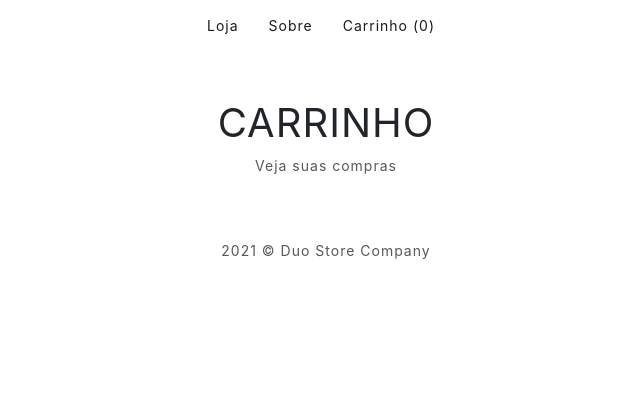
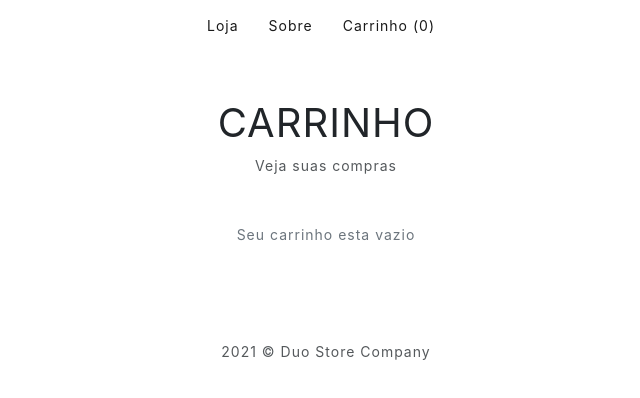
Before and after one commit to Brenw10/store, a React (Create React App) app: page /cart in a window 1280 px wide. Shown: the top 398 px of the page, without its empty margins (314-954 px from the left). Built offline with nearby package versions, Linux system fonts and the light colour scheme.

Commit message:
Starting Cart

```diff
--- /dev/null
+++ b/src/components/CartGrid.js
@@ -0,0 +1,50 @@
+import { useCart } from '../contexts/Cart';
+
+function CartGrid() {
+  const {
+    products,
+    getQuantity,
+    clear,
+    getTotalPrice,
+  } = useCart();
+
+  return (
+    <div>
+      <div>
+        <div className="row no-gutters justify-content-center">
+          <div className="col-sm-9 p-3">
+            {
+              getQuantity() > 0
+                ?
+                <div className="p-3 text-center text-muted">
+                  {JSON.stringify(products)}
+                </div>
+                :
+                <div className="p-3 text-center text-muted">
+                  Seu carrinho esta vazio
+                </div>
+            }
+          </div>
+          {
+            getQuantity() > 0 &&
+            <div className="col-sm-3 p-3">
+              <div className="card card-body">
+                <p className="mb-1">Itens Totais</p>
+                <h4 className=" mb-3 txt-right">{getQuantity()}</h4>
+                <p className="mb-1">Valor Total</p>
+                <h3 className="m-0 txt-right">R$ {getTotalPrice().toFixed(2)}</h3>
+                <hr className="my-4" />
+                <div className="text-center">
+                  <button type="button" className="btn btn-primary">FINALIZAR COMPRA</button>
+                  <button type="button" className="btn btn-outlineprimary btn-sm" onClick={() => clear()}>LIMPAR</button>
+                </div>
+              </div>
+            </div>
+          }
+        </div>
+      </div>
+    </div>
+  );
+}
+
+export default CartGrid;
--- a/src/components/ProductCard.js
+++ b/src/components/ProductCard.js
@@ -12,7 +12,7 @@ function ProductCard(props) {
       <div className="text-right">
         {
           getProduct(props.product.id)
-            ? <button className="btn btn-primary btn-sm" onClick={() => increaseProduct(props.product)}>ACRESCENTAR NO CARRINHO</button>
+            ? <button className="btn btn-primary btn-sm" onClick={() => increaseProduct(props.product)}>ADICIONAR MAIS</button>
             : <button className="btn btn-primary btn-sm" onClick={() => addProduct(props.product)}>ADICIONAR NO CARRINHO</button>
         }
       </div>
--- a/src/contexts/Cart.js
+++ b/src/contexts/Cart.js
@@ -30,12 +30,23 @@ export default function CartProvider({ children }) {
     return products.reduce((prev, value) => prev + value.quantity, 0);
   }
 
+  const clear = () => {
+    setProducts([]);
+    localStorage.clear('cart');
+  };
+
+  const getTotalPrice = () => {
+    return products.reduce((prev, value) => prev + (value.quantity * value.price), 0);
+  }
+
   const value = {
     products,
     addProduct,
     increaseProduct,
     getProduct,
     getQuantity,
+    clear,
+    getTotalPrice,
   };
 
   return (
--- a/src/pages/Cart.js
+++ b/src/pages/Cart.js
@@ -1,12 +1,16 @@
 import Footer from "../components/Footer";
 import Header from "../components/Header";
 import Logo from "../components/Logo";
+import CartGrid from "../components/CartGrid";
 
 function Cart() {
 	return (
 		<>
 			<Header />
 			<Logo title="Carrinho" description="Veja suas compras" />
+			<div className="container">
+				<CartGrid />
+			</div>
 			<Footer />
 		</>
 	);
```
